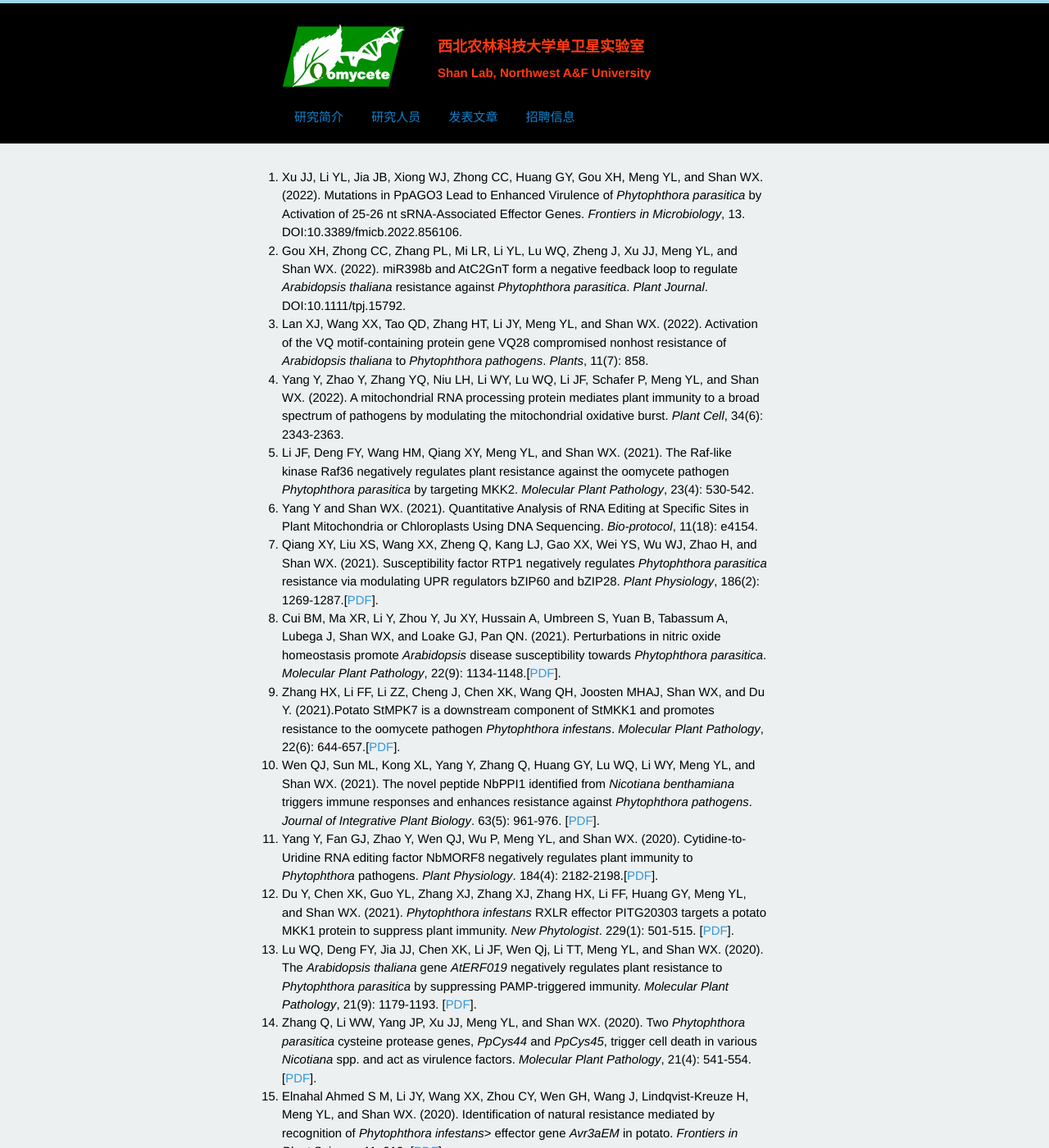
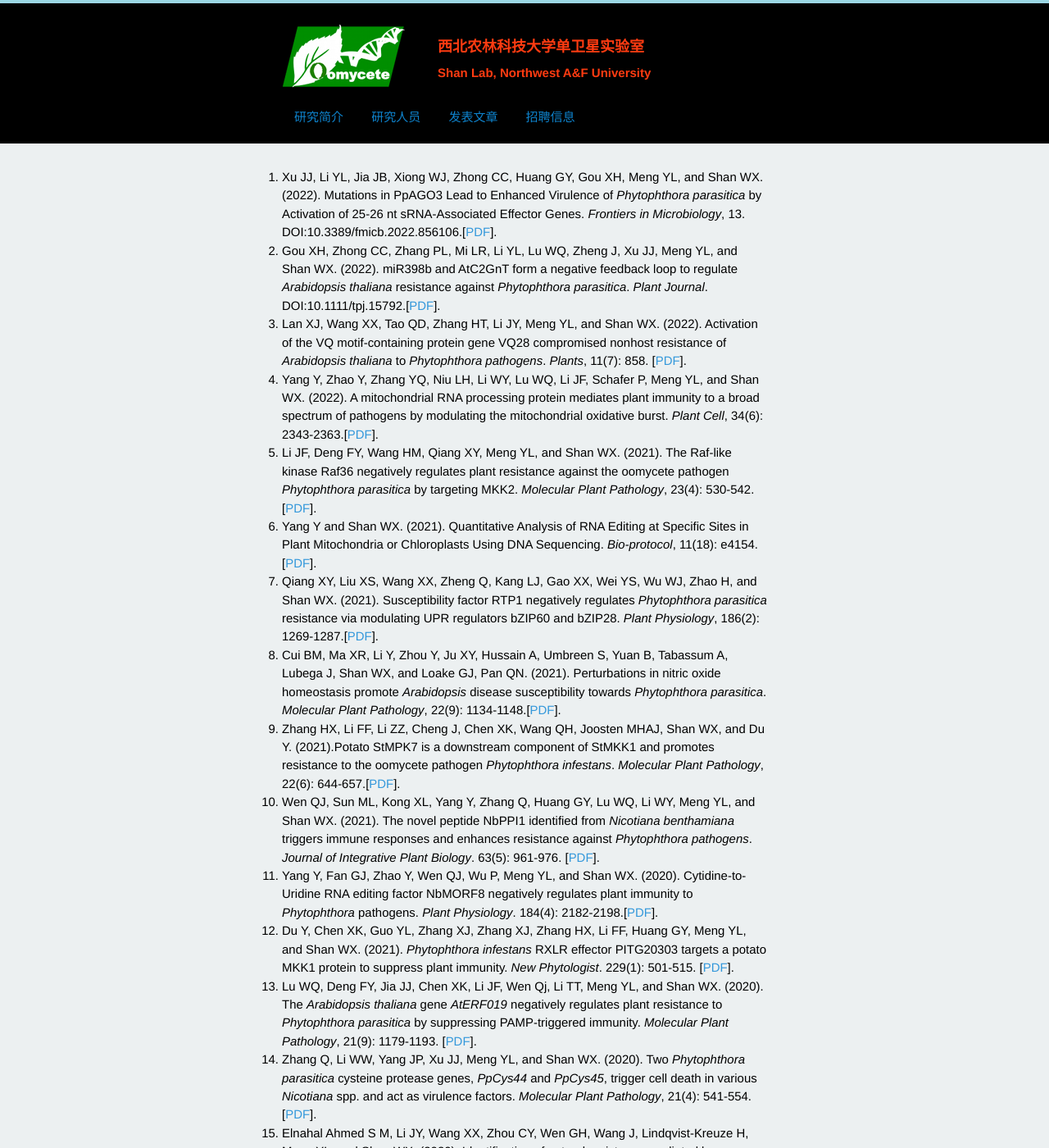
Before and after one commit to shanclub2/shanlab, a Jekyll site: the page built from publication.html, in a window 1280 px wide and 1400 px high. Shown: the whole window at 82% size. Built offline with Jekyll 4.4.1, drawn with Linux system fonts in a browser that asks for light colours; Markdown is read by kramdown in place of the engine named in the settings; a script that is not in the unit is left out.

Commit message:
Update publication.html

```diff
--- a/publication.html
+++ b/publication.html
@@ -7,25 +7,25 @@ title: 单卫星实验室
 
 <ol>
 <li>
-Xu JJ, Li YL, Jia JB, Xiong WJ, Zhong CC, Huang GY, Gou XH, Meng YL, and Shan WX. (2022). Mutations in PpAGO3 Lead to Enhanced Virulence of <i>Phytophthora parasitica</i> by Activation of 25-26 nt sRNA-Associated Effector Genes. <i>Frontiers in Microbiology</i>, 13. DOI:10.3389/fmicb.2022.856106.
+Xu JJ, Li YL, Jia JB, Xiong WJ, Zhong CC, Huang GY, Gou XH, Meng YL, and Shan WX. (2022). Mutations in PpAGO3 Lead to Enhanced Virulence of <i>Phytophthora parasitica</i> by Activation of 25-26 nt sRNA-Associated Effector Genes. <i>Frontiers in Microbiology</i>, 13. DOI:10.3389/fmicb.2022.856106.[<a href="/pdf/jjxu2022.pdf">PDF</a>].
 </li>
 <li>
-Gou XH, Zhong CC, Zhang PL, Mi LR, Li YL, Lu WQ, Zheng J, Xu JJ, Meng YL, and Shan WX. (2022). miR398b and AtC2GnT form a negative feedback loop to regulate <i>Arabidopsis thaliana</i> resistance against <i>Phytophthora parasitica</i>. <i>Plant Journal</i>. DOI:10.1111/tpj.15792.
+Gou XH, Zhong CC, Zhang PL, Mi LR, Li YL, Lu WQ, Zheng J, Xu JJ, Meng YL, and Shan WX. (2022). miR398b and AtC2GnT form a negative feedback loop to regulate <i>Arabidopsis thaliana</i> resistance against <i>Phytophthora parasitica</i>. <i>Plant Journal</i>. DOI:10.1111/tpj.15792.[<a href="/pdf/xhgou2022.pdf">PDF</a>].
 </li>
 
 <li>
-Lan XJ, Wang XX, Tao QD, Zhang HT, Li JY, Meng YL, and Shan WX. (2022). Activation of the VQ motif-containing protein gene VQ28 compromised nonhost resistance of <i>Arabidopsis thaliana</i> to <i>Phytophthora pathogens</i>. <i>Plants</i>, 11(7): 858.
+Lan XJ, Wang XX, Tao QD, Zhang HT, Li JY, Meng YL, and Shan WX. (2022). Activation of the VQ motif-containing protein gene VQ28 compromised nonhost resistance of <i>Arabidopsis thaliana</i> to <i>Phytophthora pathogens</i>. <i>Plants</i>, 11(7): 858. [<a href="/pdf/xjlan2022.pdf">PDF</a>].
 </li>
 <li>
-Yang Y, Zhao Y, Zhang YQ, Niu LH, Li WY, Lu WQ, Li JF, Schafer P, Meng YL, and Shan WX. (2022). A mitochondrial RNA processing protein mediates plant immunity to a broad spectrum of pathogens by modulating the mitochondrial oxidative burst. <i>Plant Cell</i>, 34(6): 2343-2363.
+Yang Y, Zhao Y, Zhang YQ, Niu LH, Li WY, Lu WQ, Li JF, Schafer P, Meng YL, and Shan WX. (2022). A mitochondrial RNA processing protein mediates plant immunity to a broad spectrum of pathogens by modulating the mitochondrial oxidative burst. <i>Plant Cell</i>, 34(6): 2343-2363.[<a href="/pdf/yyang2022.pdf">PDF</a>].
 </li>
 
 <li>
-Li JF, Deng FY, Wang HM, Qiang XY, Meng YL, and Shan WX. (2021). The Raf-like kinase Raf36 negatively regulates plant resistance against the oomycete pathogen <i>Phytophthora parasitica</i> by targeting MKK2. <i>Molecular Plant Pathology</i>, 23(4): 530-542.
+Li JF, Deng FY, Wang HM, Qiang XY, Meng YL, and Shan WX. (2021). The Raf-like kinase Raf36 negatively regulates plant resistance against the oomycete pathogen <i>Phytophthora parasitica</i> by targeting MKK2. <i>Molecular Plant Pathology</i>, 23(4): 530-542.[<a href="/pdf/jfli2021.pdf">PDF</a>].
 </li>
 
 <li>
-Yang Y and Shan WX. (2021). Quantitative Analysis of RNA Editing at Specific Sites in Plant  Mitochondria or Chloroplasts Using DNA Sequencing. <i>Bio-protocol</i>, 11(18): e4154.
+Yang Y and Shan WX. (2021). Quantitative Analysis of RNA Editing at Specific Sites in Plant  Mitochondria or Chloroplasts Using DNA Sequencing. <i>Bio-protocol</i>, 11(18): e4154.[<a href="/pdf/yyang2021.pdf">PDF</a>].
 </li>
 
 <li>
@@ -69,7 +69,7 @@ Li WW， Zhao D, Dong JW, Kong XL, Zhang Q, Li TT, Meng YL, and Shan WX. (2020).
 </li>
 
 <li>
-Li TT, Wang QH, Feng RR, Li LC, Ding LW, Fan GJ, Li WW, Du Y, Zhang MX, Huang GY, Schafer P, Meng YL, Tyler BM, and Shan WX. (2019). Negative regulators of plant immunity derived from cinnamyl alcohol dehydrogenases are targeted by multiple <i>Phytophthora</i> Avr3a‐like effectors. <i>New Phytologist</i>. [<a href="https://nph.onlinelibrary.wiley.com/doi/full/10.1111/nph.16139">Online</a>]
+Li TT, Wang QH, Feng RR, Li LC, Ding LW, Fan GJ, Li WW, Du Y, Zhang MX, Huang GY, Schafer P, Meng YL, Tyler BM, and Shan WX. (2019). Negative regulators of plant immunity derived from cinnamyl alcohol dehydrogenases are targeted by multiple <i>Phytophthora</i> Avr3a‐like effectors. <i>New Phytologist</i>.[<a href="/pdf/ttli2019.pdf">PDF</a>].
 </li>
 
 <li>
```
